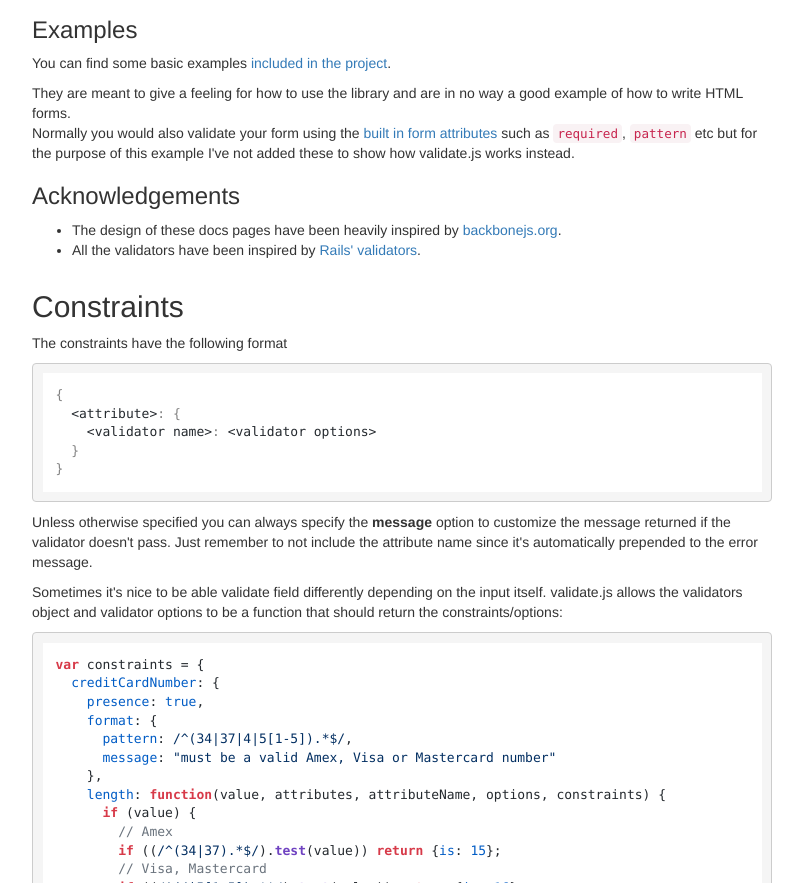
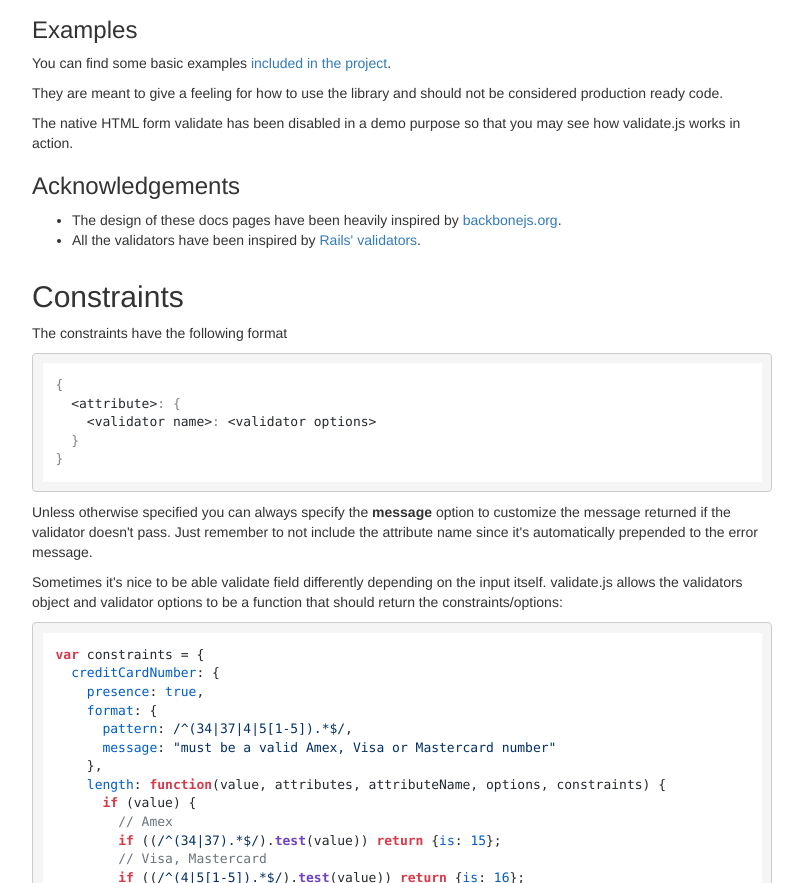
Before and after one commit to ansman/validate.js, a website: page index.html in a window 1280 px wide. Shown: the part 1206-2089 px from the top of the page, without its empty margins (297-1100 px from the left). Drawn offline with nearby package versions, Linux system fonts and the light colour scheme.

Commit message:
Tweak the example code

```diff
--- a/index.html
+++ b/index.html
@@ -418,13 +418,12 @@
               You can find some basic examples <a href="examples.html">included in the project</a>.
             </p>
             <p>
-              They are meant to give a feeling for how to use the library and are
-              in no way a good example of how to write HTML forms.<br>
-              Normally you would also validate your form using the
-              <a href="https://developer.mozilla.org/en-US/docs/Web/HTML/Element/Input#Attributes" target="_blank">built in form attributes</a>
-              such as <code>required</code>, <code>pattern</code> etc
-              but for the purpose of this example I've not added these to show
-              how validate.js works instead.
+              They are meant to give a feeling for how to use the library and
+              should not be considered production ready code.
+            </p>
+            <p>
+              The native HTML form validate has been disabled in a demo purpose
+              so that you may see how validate.js works in action.
             </p>
           </div>
           <div id="acknowledgements">
```
Also changed, not shown: examples.html (+6 -7 lines).
